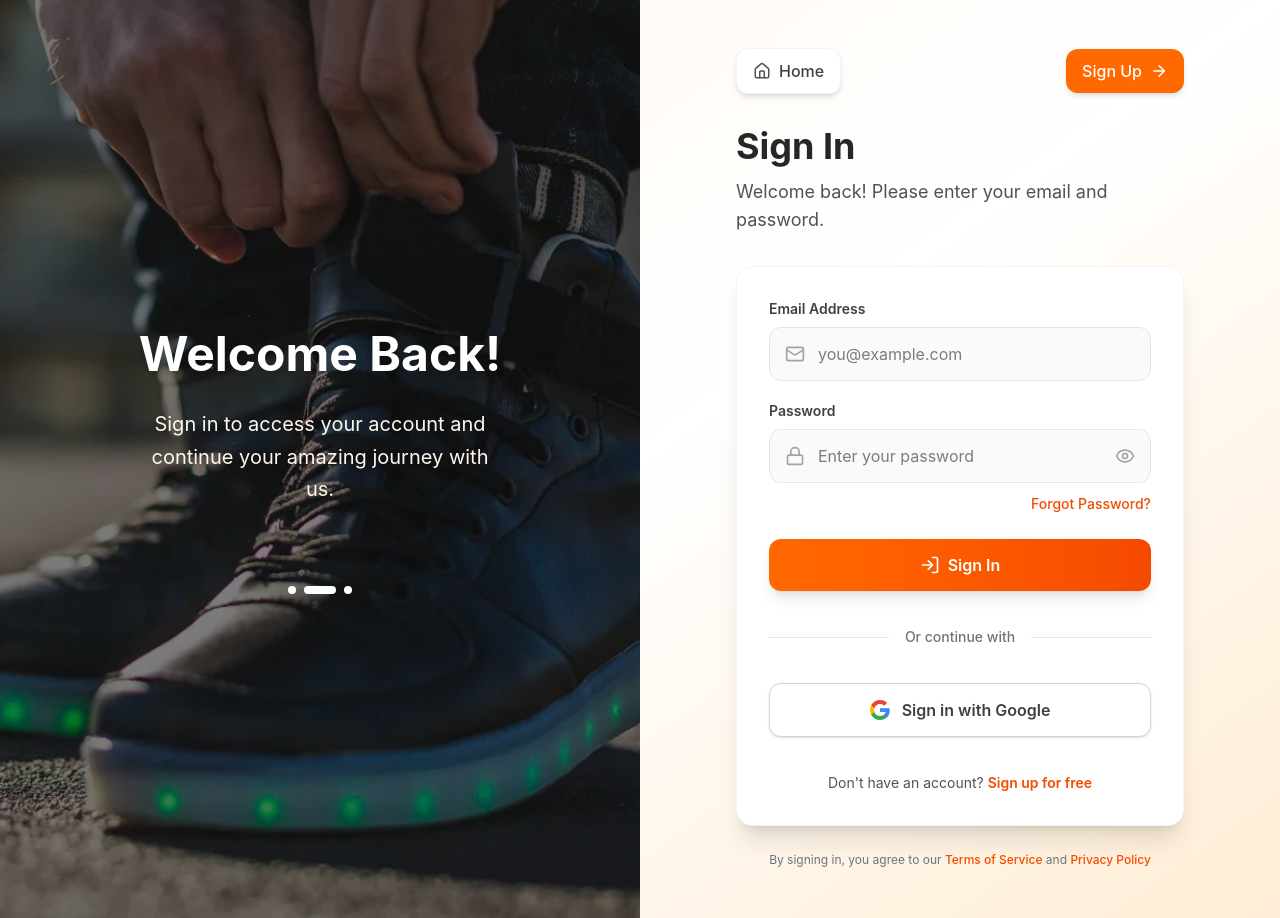
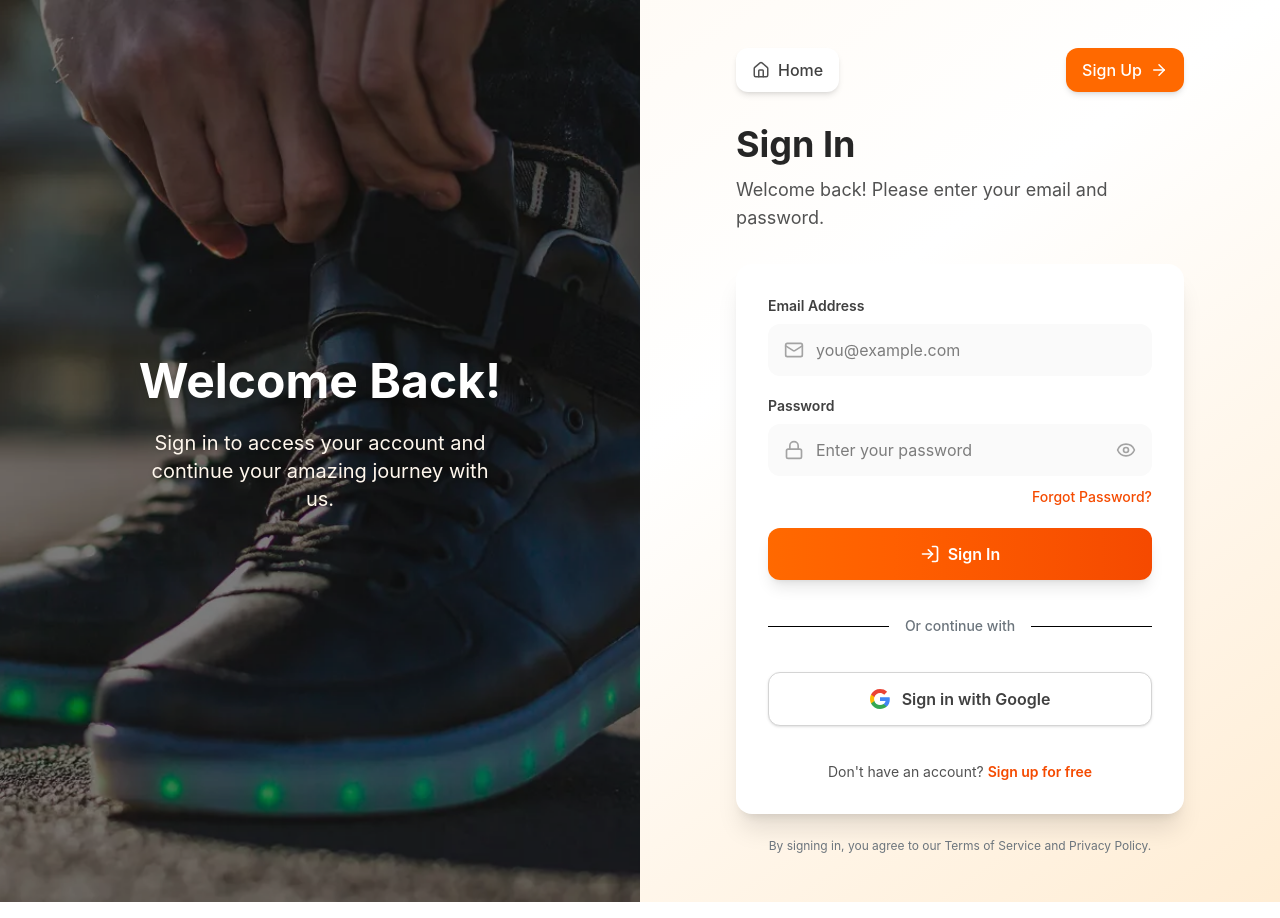
Before and after one commit to DuyPhatpeo/ecommerce, a React (Vite) app: page /login in a window 1280 px wide. Built offline with nearby package versions, Linux system fonts and the light colour scheme.

Commit message:
update style

```diff
--- a/src/components/auth/LoginForm.tsx
+++ b/src/components/auth/LoginForm.tsx
@@ -1,4 +1,5 @@
 import { useState } from "react";
+import { useNavigate } from "react-router-dom"; // ✅ Điều hướng React Router
 import { Eye, EyeOff, LogIn, Mail, Lock, Home, ArrowLeft } from "lucide-react";
 
 const GoogleIcon = () => (
@@ -23,49 +24,34 @@ const GoogleIcon = () => (
 );
 
 export default function LoginForm() {
+  const navigate = useNavigate(); // ✅ NEW
+
   const [showPassword, setShowPassword] = useState(false);
-  const [formData, setFormData] = useState({
-    email: "",
-    password: "",
-  });
-  const [errors, setErrors] = useState({
-    email: "",
-    password: "",
-  });
+  const [formData, setFormData] = useState({ email: "", password: "" });
+  const [errors, setErrors] = useState({ email: "", password: "" });
   const [isLoading, setIsLoading] = useState(false);
 
-  const validateEmail = (email) => {
-    const regex = /^[^\s@]+@[^\s@]+\.[^\s@]+$/;
-    return regex.test(email);
-  };
+  const validateEmail = (email) => /^[^\s@]+@[^\s@]+\.[^\s@]+$/.test(email);
 
   const handleChange = (e) => {
     const { name, value } = e.target;
     setFormData({ ...formData, [name]: value });
-
-    if (errors[name]) {
-      setErrors({ ...errors, [name]: "" });
-    }
+    if (errors[name]) setErrors({ ...errors, [name]: "" });
   };
 
   const handleSubmit = (e) => {
     e.preventDefault();
+    const newErrors = {};
 
-    const newErrors = { email: "", password: "" };
+    if (!formData.email) newErrors.email = "Email is required";
+    else if (!validateEmail(formData.email))
+      newErrors.email = "Please enter a valid email";
 
-    if (!formData.email) {
-      newErrors.email = "Email is required";
-    } else if (!validateEmail(formData.email)) {
-      newErrors.email = "Please enter a valid email";
-    }
+    if (!formData.password) newErrors.password = "Password is required";
+    else if (formData.password.length < 6)
+      newErrors.password = "Password must be at least 6 characters";
 
-    if (!formData.password) {
-      newErrors.password = "Password is required";
-    } else if (formData.password.length < 6) {
-      newErrors.password = "Password must be at least 6 characters";
-    }
-
-    if (newErrors.email || newErrors.password) {
+    if (Object.keys(newErrors).length) {
       setErrors(newErrors);
       return;
     }
@@ -81,75 +67,61 @@ export default function LoginForm() {
     alert("Google Sign In would be implemented here with OAuth 2.0");
   };
 
-  const handleNavigation = (path) => {
-    alert(`Navigation to ${path} would be handled by React Router`);
-  };
+  const handleNavigation = (path) => navigate(path); // ✅ Thay alert bằng navigate
 
   return (
     <div className="min-h-screen bg-gradient-to-br from-orange-50 via-white to-orange-100 flex flex-col md:flex-row">
-      {/* Left Column */}
+      {/* Left section giữ nguyên */}
       <div className="hidden md:flex md:w-1/2 relative overflow-hidden">
         <img
           src="/auth-bg.jpg"
-          alt="Team collaboration"
+          alt="bg"
           className="absolute inset-0 w-full h-full object-cover"
         />
-        <div className="absolute inset-0 bg-black/40"></div>
-
+        <div className="absolute inset-0 bg-black/40" />
         <div className="relative z-10 text-white p-10 flex flex-col items-center justify-center text-center max-w-md mx-auto">
-          <h1 className="text-5xl font-bold mb-6 leading-tight drop-shadow-md">
+          <h1 className="text-5xl font-bold mb-6 drop-shadow-md">
             Welcome Back!
           </h1>
-          <p className="text-xl text-orange-50 mb-8 leading-relaxed drop-shadow-sm">
+          <p className="text-xl text-orange-50 mb-8 drop-shadow-sm">
             Sign in to access your account and continue your amazing journey
             with us.
           </p>
-
-          <div className="flex justify-center gap-2 mt-12">
-            <div className="w-2 h-2 rounded-full bg-white bg-opacity-50"></div>
-            <div className="w-8 h-2 rounded-full bg-white"></div>
-            <div className="w-2 h-2 rounded-full bg-white bg-opacity-50"></div>
-          </div>
         </div>
       </div>
 
-      {/* Right Column */}
+      {/* Right section */}
       <div className="w-full md:w-1/2 flex items-center justify-center p-6 md:p-12">
         <div className="w-full max-w-md">
-          {/* Navigation Buttons */}
           <div className="flex items-center justify-between mb-8">
             <button
               onClick={() => handleNavigation("/")}
-              className="flex items-center gap-2 px-4 py-2.5 rounded-xl bg-white shadow-md hover:shadow-lg transition-all duration-200 group border border-gray-100"
+              className="flex items-center gap-2 px-4 py-2.5 rounded-xl bg-white shadow-md hover:shadow-lg group"
             >
               <Home
                 size={18}
-                className="text-gray-600 group-hover:text-orange-600 transition-colors"
+                className="text-gray-600 group-hover:text-orange-600"
               />
-              <span className="font-medium text-gray-700 group-hover:text-orange-600 transition-colors">
+              <span className="font-medium text-gray-700 group-hover:text-orange-600">
                 Home
               </span>
             </button>
 
             <button
               onClick={() => handleNavigation("/register")}
-              className="flex items-center gap-2 px-4 py-2.5 rounded-xl bg-orange-500 hover:bg-orange-600 shadow-md hover:shadow-lg transition-all duration-200 text-white"
+              className="flex items-center gap-2 px-4 py-2.5 rounded-xl bg-orange-500 hover:bg-orange-600 text-white shadow-md hover:shadow-lg"
             >
               <span className="font-medium">Sign Up</span>
               <ArrowLeft size={18} className="rotate-180" />
             </button>
           </div>
 
-          {/* Header */}
-          <div className="mb-8">
-            <h1 className="text-4xl font-bold text-gray-800 mb-3">Sign In</h1>
-            <p className="text-gray-600 text-lg">
-              Welcome back! Please enter your email and password.
-            </p>
-          </div>
+          <h1 className="text-4xl font-bold text-gray-800 mb-3">Sign In</h1>
+          <p className="text-gray-600 text-lg mb-8">
+            Welcome back! Please enter your email and password.
+          </p>
 
-          {/* Form Card */}
-          <div className="bg-white rounded-2xl shadow-xl p-8 border border-gray-100 space-y-5">
+          <div className="bg-white rounded-2xl shadow-xl p-8  space-y-5">
             {/* Email */}
             <div>
               <label className="block text-sm font-semibold text-gray-700 mb-2">
@@ -166,7 +138,7 @@ export default function LoginForm() {
                   value={formData.email}
                   onChange={handleChange}
                   placeholder="you@example.com"
-                  className={`w-full pl-12 pr-4 py-3.5 border rounded-xl focus:ring-2 focus:ring-orange-500 focus:border-transparent outline-none bg-gray-50 focus:bg-white transition ${
+                  className={`w-full pl-12 pr-4 py-3.5 rounded-xl bg-gray-50 focus:ring-2 focus:ring-orange-500 ${
                     errors.email ? "border-red-500" : "border-gray-200"
                   }`}
                 />
@@ -192,39 +164,40 @@ export default function LoginForm() {
                   value={formData.password}
                   onChange={handleChange}
                   placeholder="Enter your password"
-                  className={`w-full pl-12 pr-12 py-3.5 border rounded-xl focus:ring-2 focus:ring-orange-500 focus:border-transparent outline-none bg-gray-50 focus:bg-white transition ${
+                  className={`w-full pl-12 pr-12 py-3.5 rounded-xl bg-gray-50 focus:ring-2 focus:ring-orange-500 ${
                     errors.password ? "border-red-500" : "border-gray-200"
                   }`}
                 />
                 <button
                   type="button"
                   onClick={() => setShowPassword(!showPassword)}
-                  className="absolute right-4 top-1/2 -translate-y-1/2 text-gray-400 hover:text-orange-500 transition"
+                  className="absolute right-4 top-1/2 -translate-y-1/2 text-gray-400 hover:text-orange-500"
                 >
                   {showPassword ? <EyeOff size={20} /> : <Eye size={20} />}
                 </button>
               </div>
-              {errors.password && (
-                <p className="text-red-500 text-sm mt-1">{errors.password}</p>
-              )}
-              {/* Forgot Password Link */}
+
               <div className="text-right mt-2">
                 <button
                   type="button"
                   onClick={() => handleNavigation("/forgot-password")}
-                  className="text-sm text-orange-600 hover:text-orange-700 font-medium hover:underline"
+                  className="text-sm text-orange-600 hover:underline font-medium"
                 >
                   Forgot Password?
                 </button>
               </div>
+
+              {errors.password && (
+                <p className="text-red-500 text-sm mt-1">{errors.password}</p>
+              )}
             </div>
 
-            {/* Submit Button */}
+            {/* Submit */}
             <button
-              type="button"
+              type="submit"
               onClick={handleSubmit}
               disabled={isLoading}
-              className="w-full bg-gradient-to-r from-orange-500 to-orange-600 text-white font-semibold py-3.5 rounded-xl hover:from-orange-600 hover:to-orange-700 transition-all duration-200 shadow-lg hover:shadow-xl flex items-center justify-center gap-2 mt-6 disabled:opacity-50 disabled:cursor-not-allowed"
+              className="w-full bg-gradient-to-r from-orange-500 to-orange-600 text-white font-semibold py-3.5 rounded-xl hover:from-orange-600 hover:to-orange-700 shadow-lg disabled:opacity-50 flex items-center justify-center gap-2"
             >
               {isLoading ? (
                 <>
@@ -239,54 +212,37 @@ export default function LoginForm() {
               )}
             </button>
 
-            {/* Divider */}
             <div className="flex items-center gap-4 py-4">
-              <div className="flex-1 border-t border-gray-200"></div>
+              <div className="flex-1 border-t" />
               <span className="text-sm text-gray-500 font-medium">
                 Or continue with
               </span>
-              <div className="flex-1 border-t border-gray-200"></div>
+              <div className="flex-1 border-t" />
             </div>
 
-            {/* Google Sign In Button */}
+            {/* Google Sign In */}
             <button
               type="button"
               onClick={handleGoogleSignIn}
-              className="w-full bg-white border border-gray-300 text-gray-700 font-semibold py-3.5 rounded-xl hover:bg-gray-50 hover:border-gray-400 transition-all duration-200 shadow-sm hover:shadow-md flex items-center justify-center gap-3"
+              className="w-full bg-white border border-gray-300 text-gray-700 font-semibold py-3.5 rounded-xl hover:bg-gray-50 shadow-sm flex items-center justify-center gap-3"
             >
               <GoogleIcon />
               Sign in with Google
             </button>
 
-            {/* Sign Up Link */}
             <p className="text-center text-sm text-gray-600 pt-4">
-              Don't have an account?{" "}
+              Don't have an account?
               <button
-                type="button"
                 onClick={() => handleNavigation("/register")}
-                className="text-orange-600 hover:text-orange-700 font-semibold hover:underline"
+                className="text-orange-600 hover:underline font-semibold ml-1"
               >
                 Sign up for free
               </button>
             </p>
           </div>
 
-          {/* Footer */}
-          <p className="text-center text-xs text-gray-500 mt-6 leading-relaxed">
-            By signing in, you agree to our{" "}
-            <button
-              onClick={() => alert("Terms of Service")}
-              className="text-orange-600 hover:underline font-medium"
-            >
-              Terms of Service
-            </button>{" "}
-            and{" "}
-            <button
-              onClick={() => alert("Privacy Policy")}
-              className="text-orange-600 hover:underline font-medium"
-            >
-              Privacy Policy
-            </button>
+          <p className="text-center text-xs text-gray-500 mt-6">
+            By signing in, you agree to our Terms of Service and Privacy Policy.
           </p>
         </div>
       </div>
```
